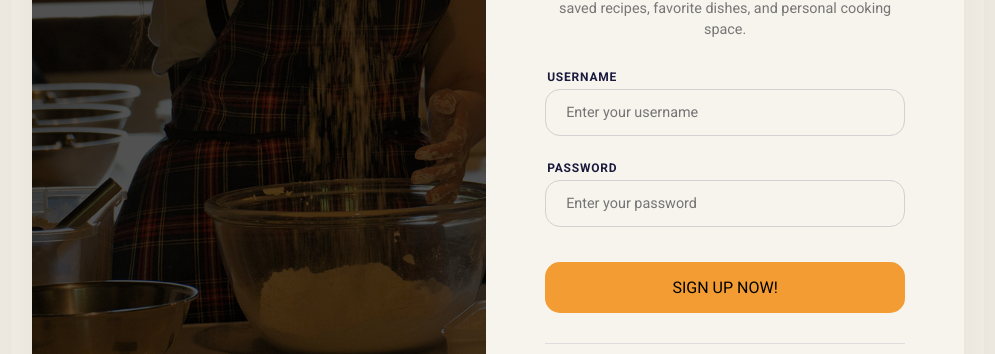
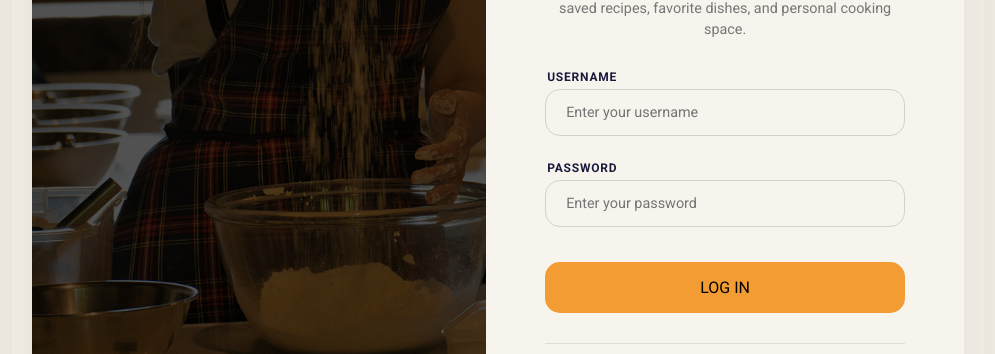
Before and after one commit to AyaSalah973/Cooking-and-Recipes-Blog, a React (Vite) app: page /login in a window 1280 px wide. Shown: the part 292-646 px from the top of the page, without its empty margins (142-1137 px from the left). Built offline with nearby package versions, Linux system fonts and the light colour scheme.

Commit message:
save local changes

```diff
--- a/src/login/login.jsx
+++ b/src/login/login.jsx
@@ -1,13 +1,71 @@
+// login.jsx
+import { useState } from 'react';
 import { useNavigate } from 'react-router-dom';
 import styles from './login.module.css';
 import cookingImage from '../assets/pexels-zain-abba-116752359-17450215 1.png';
 
 const Login = () => {
     const navigate = useNavigate();
+    const [username, setUsername] = useState('');
+    const [password, setPassword] = useState('');
+    const [error, setError] = useState('');
+    const [isLoading, setIsLoading] = useState(false);
 
-    const handleSignUp = (e) => {
+    const handleLogin = async (e) => {
         e.preventDefault();
-        console.log('تم النقر على زر التسجيل');
+        setError('');
+        setIsLoading(true);
+
+        // Basic validation
+        if (!username || !password) {
+            setError('Please enter both username and password');
+            setIsLoading(false);
+            return;
+        }
+
+        try {
+            const response = await fetch('https://dummyjson.com/auth/login', {
+                method: 'POST',
+                headers: { 'Content-Type': 'application/json' },
+                body: JSON.stringify({
+                    username: username,
+                    password: password,
+                    expiresInMins: 30,
+                }),
+                credentials: 'include'
+            });
+
+            const data = await response.json();
+
+            if (!response.ok) {
+                throw new Error(data.message || 'Login failed. Please check your credentials.');
+            }
+
+            // Login successful
+            console.log('Login successful:', data);
+
+            // Store user data and tokens
+            localStorage.setItem('user', JSON.stringify({
+                id: data.id,
+                username: data.username,
+                email: data.email,
+                firstName: data.firstName,
+                lastName: data.lastName,
+                gender: data.gender,
+                image: data.image
+            }));
+
+            localStorage.setItem('accessToken', data.accessToken);
+            localStorage.setItem('refreshToken', data.refreshToken);
+
+            navigate('/tips');
+
+        } catch (err) {
+            setError(err.message || 'An error occurred during login');
+            console.error('Login error:', err);
+        } finally {
+            setIsLoading(false);
+        }
     };
 
     return (
@@ -24,25 +82,43 @@ const Login = () => {
                             Welcome back to your kitchen. Log in to access your saved recipes, favorite dishes, and personal cooking space.
                         </p>
 
-                        <form onSubmit={handleSignUp}>
+                        {error && <div className={styles['error-message']}>{error}</div>}
+
+                        <form onSubmit={handleLogin}>
                             <div className={styles['input-group']}>
                                 <label>USERNAME</label>
-                                <input type="text" placeholder="Enter your username" />
+                                <input
+                                    type="text"
+                                    placeholder="Enter your username"
+                                    value={username}
+                                    onChange={(e) => setUsername(e.target.value)}
+                                    disabled={isLoading}
+                                />
                             </div>
 
                             <div className={styles['input-group']}>
                                 <label>PASSWORD</label>
-                                <input type="password" placeholder="Enter your password" />
+                                <input
+                                    type="password"
+                                    placeholder="Enter your password"
+                                    value={password}
+                                    onChange={(e) => setPassword(e.target.value)}
+                                    disabled={isLoading}
+                                />
                             </div>
 
-                            <button type="submit" className={styles['signup-btn']} onClick={() => navigate('/tips')}>
-                                SIGN UP NOW!
+                            <button
+                                type="submit"
+                                className={styles['signup-btn']}
+                                disabled={isLoading}
+                            >
+                                {isLoading ? 'LOGGING IN...' : 'LOG IN'}
                             </button>
                         </form>
 
                         <div className={styles.divider}></div>
                         <p className={styles['footer-text']}>
-                            DON'T HAVE AN ACCOUNT? <a href="/login">CREATE ONE NOW</a>
+                            DON'T HAVE AN ACCOUNT? <a href="">CREATE ONE NOW</a>
                         </p>
                     </div>
                 </div>
--- a/src/login/login.module.css
+++ b/src/login/login.module.css
@@ -156,7 +156,22 @@ h1 {
     color: #F29C33;
     text-decoration: underline;
 }
+/* Add to login.module.css */
+.error-message {
+    background-color: #fee2e2;
+    color: #dc2626;
+    padding: 12px;
+    border-radius: 10px;
+    margin-bottom: 20px;
+    font-size: 0.85rem;
+    text-align: center;
+    border: 1px solid #fecaca;
+}
 
+.signup-btn:disabled {
+    opacity: 0.7;
+    cursor: not-allowed;
+}
 
 @media (max-width: 850px) {
     .login-card {
```
